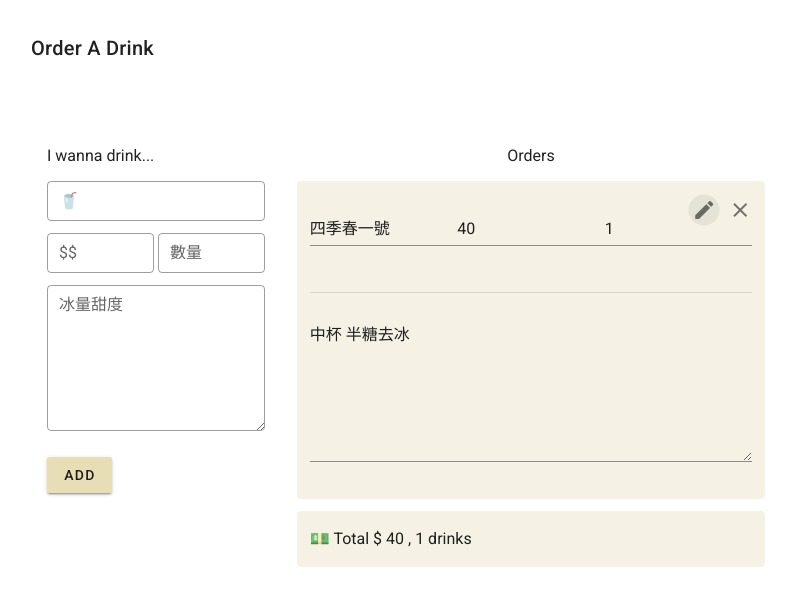
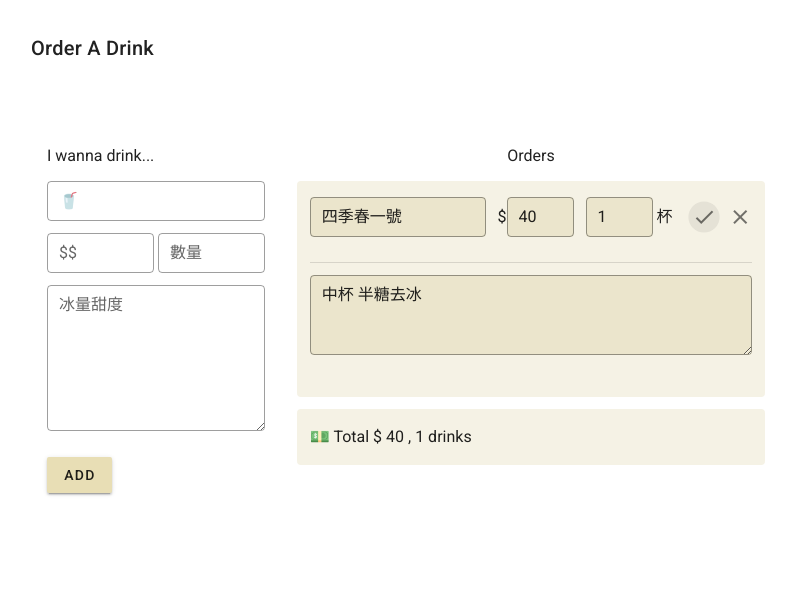
Before and after one commit to damacusdos/dailydrinks, a Vue app: page / in a window 1280 px wide. Both pictures are taken after a click on the button 753 px from the left and 209 px from the top of the page. Shown: the top 606 px of the page, without its empty margins (49-845 px from the left). Built offline with nearby package versions, Linux system fonts and the light colour scheme.

Commit message:
update click to edit s style

```diff
--- a/src/components/orderlist.vue
+++ b/src/components/orderlist.vue
@@ -18,20 +18,25 @@
       <div class="section-title">Orders</div>
       <v-card v-for="(item, index) of orderlist" :key="index" :color="colors.card" flat class="items">
         <div class="detail">
-          <div v-if="!item.edit" class="name">{{ item.drink }}</div>
-          <v-text-field v-if="item.edit" type="text" v-model="item.drink"></v-text-field>
-          <div v-if="!item.edit" class="price">＄{{ item.price }}</div>
-          <v-text-field v-if="item.edit" type="number" v-model="item.price"></v-text-field>
-          <div v-if="!item.edit" class="amount">{{ item.qty }} 杯</div>
-          <v-text-field v-if="item.edit" type="number" v-model="item.qty"></v-text-field>
+          <div class="detail-item">
+            <div v-if="!item.edit" class="mr-3">{{ item.drink }}</div>
+            <v-text-field v-if="item.edit" type="text" v-model="item.drink" hide-details :background-color="colors.inputs" outlined dense class="name mt-0 mr-3 pa-0" full-width></v-text-field>
+            <div>$</div>
+            <div v-if="!item.edit" class="mr-3">{{ item.price }}</div>
+            <v-text-field v-if="item.edit" type="number" v-model="item.price" hide-details :background-color="colors.inputs" outlined dense class="price pa-0 mr-3"></v-text-field>
+            <div v-if="!item.edit">{{ item.qty }}</div>
+            <v-text-field v-if="item.edit" type="number" v-model="item.qty" hide-details :background-color="colors.inputs" outlined dense class="amount pa-0 mr-1"></v-text-field>
+            <div>杯</div>
+          </div>
           <div class="buttons">
-            <v-icon @click="toggleEdit(index)" class="mr-3">mdi-pencil</v-icon>
+            <v-icon v-if="!item.edit" @click="toggleEdit(index)" class="mr-3">mdi-pencil</v-icon>
+            <v-icon v-else @click="saveEdit(index)" class="mr-3">mdi-check</v-icon>
             <v-icon @click="deleteDrink(index)">mdi-close</v-icon>
           </div>
         </div>
         <v-divider class="my-3"></v-divider>
         <div v-if="!item.edit" class="note">{{ item.note }}</div>
-        <v-textarea v-else v-model="item.note"></v-textarea>
+        <v-textarea v-else v-model="item.note" :background-color="colors.inputs" height="80" outlined dense filled></v-textarea>
       </v-card>
       <!-- <v-card v-if="showEdit" class="items edit-box">
         <div class="detail">
@@ -107,14 +112,23 @@ export default {
     addDrink() {
       this.orderlist.push(this.input)
       console.log(this.orderlist)
-      this.input = {}
+      this.input = {
+        drink: '',
+        price: null,
+        note: '',
+        qty: null,
+        edit: false
+      }
     },
     deleteDrink(index) {
       this.orderlist.splice(index, 1)
     },
     toggleEdit(index) {
       console.log(this.orderlist[index])
-      this.orderlist[index].edit = !this.orderlist[index].edit
+      this.orderlist[index].edit = true
+    },
+    saveEdit(index) {
+      this.orderlist[index].edit = false
     },
     toggle(index) {
       this.showEdit = !this.showEdit
@@ -196,14 +210,23 @@ export default {
   display: flex;
   flex-direction: row;
   justify-content: flex-start;
+  align-items: center;
   margin-bottom: .8rem;
   position: relative;
 }
+.detail-item {
+  display: flex;
+  align-items: center;
+  width: 82%;
+}
 .name {
-  margin-right: .8rem;
+  width: 45%;
 }
 .price {
-  margin-right: .8rem;
+  width: 15%;
+}
+.amount {
+  width: 15%;
 }
 .buttons {
   position: absolute;
```
